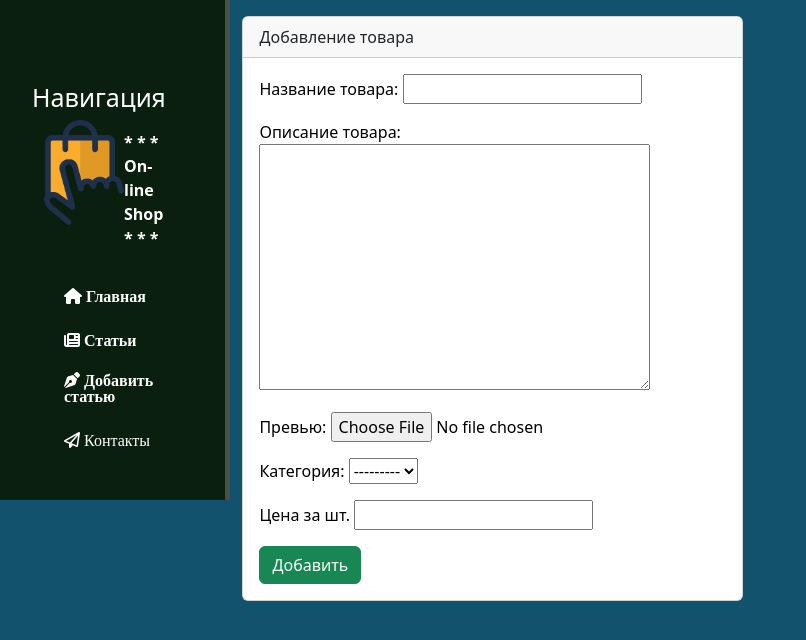
After one commit to asdzog/django_web_project, a Django app: template catalog/templates/catalog/product_form.html in a window 1280 px wide. The commit adds this page. Shown: the top 640 px of the page, without its empty margins (0-806 px from the left). Run offline with Django 4.2, Linux system fonts and the light colour scheme; the template is opened without the code that fills it: values that come from a table or form of the project are taken from there, others are empty.

Commit message:
create form

```diff
--- /dev/null
+++ b/catalog/forms.py
@@ -0,0 +1,10 @@
+from django import forms
+
+from catalog.models import Product
+
+
+class ProductForm(forms.ModelForm):
+
+    class Meta:
+        model = Product
+        fields = '__all__'
--- a/catalog/templates/catalog/home.html
+++ b/catalog/templates/catalog/home.html
@@ -4,8 +4,11 @@
 {% block body_content %}
 <h1><em>Главная страница с товарами </em></h1>
 <div class="row">
+    <a class="col-4 mt-3 mb-3 btn btn-primary" href="{% url 'catalog:create_product' %}">Добавить товар</a>
+</div>
+<div class="row">
     {% for product in products %}
         {% include 'catalog/includes/inc_product_card.html' %}
     {% endfor %}
+{% endblock %}
 </div>
-{% endblock %}
--- a/catalog/templates/catalog/includes/inc_product_card.html
+++ b/catalog/templates/catalog/includes/inc_product_card.html
@@ -10,7 +10,7 @@
                     width="150px" height="100px">
                     <p class="card-text">{{ product.product_description }}</p>
                     <p>Price: {{ product.price }}</p>
-                    <a href="{% url 'product_detail' product_id=product.id %}" class="btn btn-success">Подробнее о товаре</a>
+                    <a href="{% url 'catalog:product_detail' product_id=product.id %}" class="btn btn-success">Подробнее о товаре</a>
                 </div>
             </div>
         </div>
--- a/catalog/templates/catalog/includes/inc_sidebar.html
+++ b/catalog/templates/catalog/includes/inc_sidebar.html
@@ -9,7 +9,7 @@
         <br>
     </div>
     <ul>
-        <a href="{% url 'home' %}">
+        <a href="{% url 'catalog:home' %}">
             <li>
                 <i class="fa-solid fa-house"> Главная </i>
             </li>
@@ -24,7 +24,7 @@
                 <i class="fa-solid fa-pen-nib"> Добавить статью </i>
             </li>
         </a>
-        <a href="{% url 'contacts' %}">
+        <a href="{% url 'catalog:contacts' %}">
             <li>
                 <i class="fa-regular fa-paper-plane"> Контакты </i>
             </li>
--- /dev/null
+++ b/catalog/templates/catalog/product_form.html
@@ -0,0 +1,21 @@
+{% extends 'catalog/base.html' %}
+
+{% block body_content %}
+<div class="row mt-3">
+    <div class="col-6">
+        <div class="card">
+            <div class="card-header">
+                Добавление товара
+            </div>
+            <div class="card-body">
+                <from method="post" enctype="multipart/form-data">
+                    {% csrf_token %}
+                    {{ form.as_p }}
+                    <button type="submit" class="btn btn-success">Добавить</button>
+                </from>
+            </div>
+        </div>
+    </div>
+</div>
+
+{% endblock %}
```
Also changed, not shown: catalog/views.py (+15 -2 lines).
